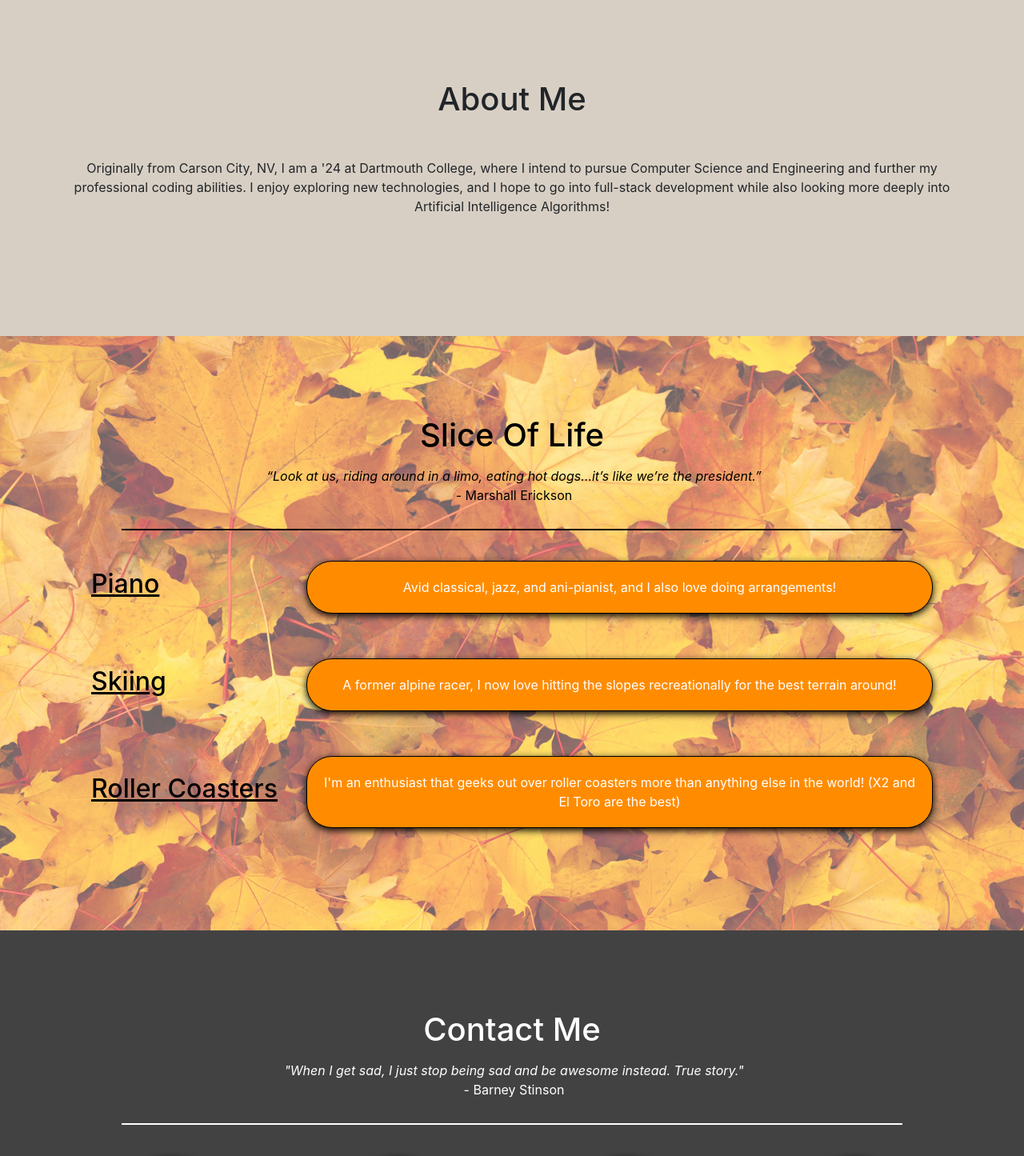
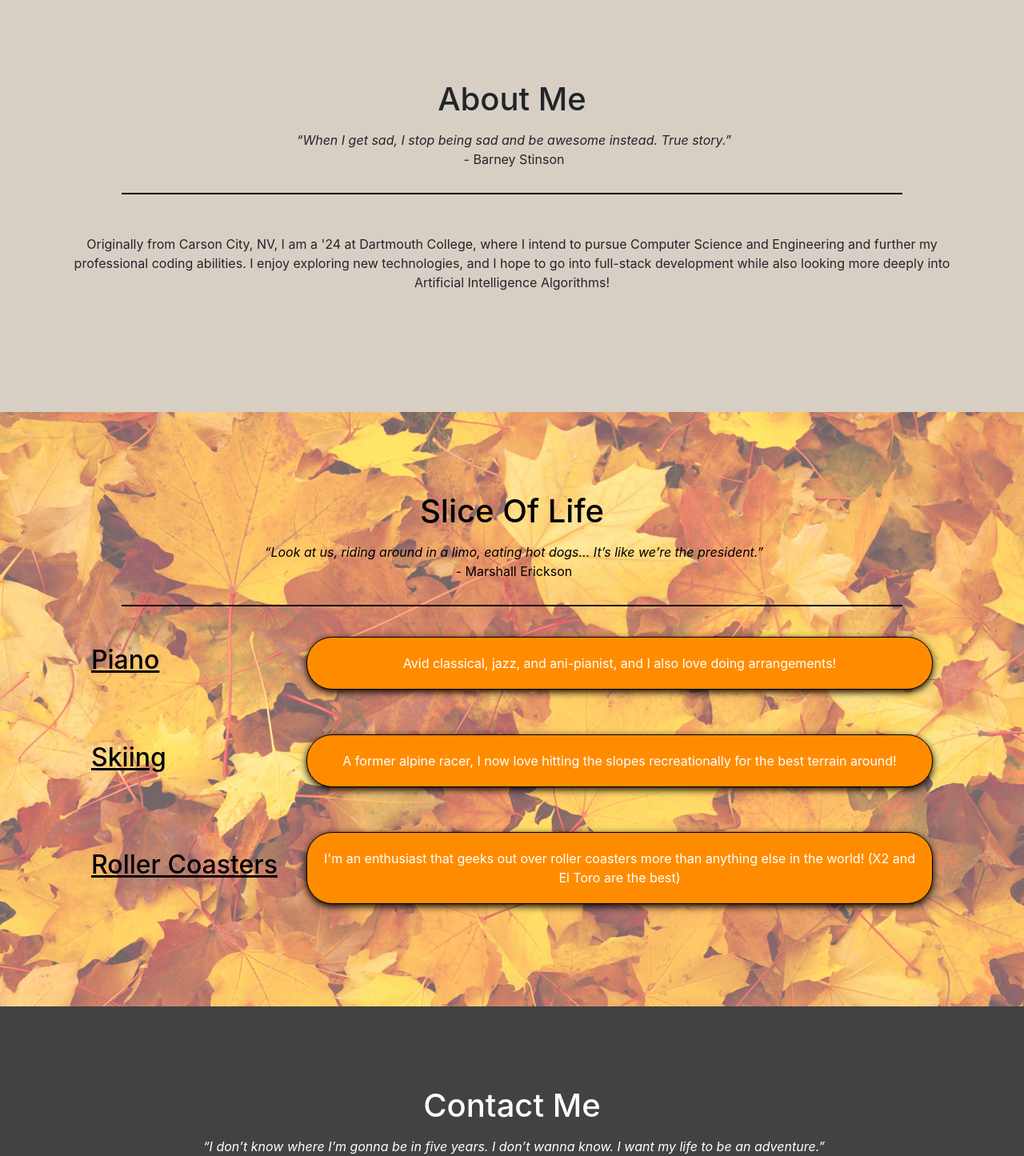
Before and after one commit to ethan-l-chen-24/ethanlchen.me, a React (Create React App) app: page / in a window 1280 px wide. Shown: the top 1445 px of the page at 80% size. Built offline with nearby package versions, Linux system fonts and the light colour scheme.

Commit message:
edited quotes

```diff
--- a/src/components/AboutMe/AboutMe.js
+++ b/src/components/AboutMe/AboutMe.js
@@ -5,6 +5,11 @@ const AboutMe = () => {
     return (
         <section id="aboutMe">
             <h1>About Me</h1>
+            <p className='quote'>
+                    <i>“When I get sad, I stop being sad and be awesome instead. True story.”</i>
+                    <div>- Barney Stinson</div>
+            </p>
+            <hr id="aboutMeHR"/>
             <p className="paragraph">{AboutMeData.description}</p>
         </section>
     )
--- a/src/components/Contact/Contact.js
+++ b/src/components/Contact/Contact.js
@@ -8,8 +8,8 @@ const Contact = () => {
         <section id="contactMe">
             <h1>Contact Me</h1>
             <p className='quote'>
-                <i>"When I get sad, I just stop being sad and be awesome instead. True story."</i>
-                <div>- Barney Stinson</div>
+                <i>“I don’t know where I’m gonna be in five years. I don’t wanna know. I want my life to be an adventure.”</i>
+                <div>- Robin Scherbatsky</div>
             </p>
             <hr id="contactMeHR"/>
             <Container>
--- a/src/components/SliceOfLife/SliceOfLife.js
+++ b/src/components/SliceOfLife/SliceOfLife.js
@@ -8,7 +8,7 @@ const SliceOfLife = () => {
                 <div className="fall half-opacity"></div>
                 <h1>Slice Of Life</h1>
                 <p className='quote'>
-                    <i>“Look at us, riding around in a limo, eating hot dogs…it’s like we’re the president.”</i>
+                    <i>“Look at us, riding around in a limo, eating hot dogs… It’s like we’re the president.”</i>
                     <div>- Marshall Erickson</div>
                 </p>
                 <hr id="sliceOfLifeHR"/>
--- a/src/styles/AboutMe.css
+++ b/src/styles/AboutMe.css
@@ -7,3 +7,8 @@
     background-color: #d8cfc4;
     width: 100%;
 }
+
+#aboutMeHR {
+    height: 2px;
+    color: black;
+}
```
